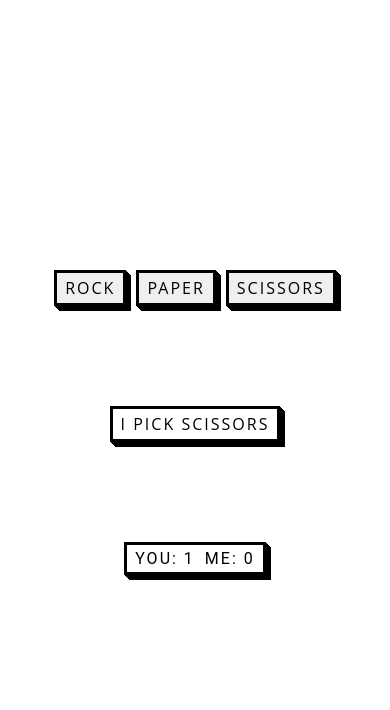
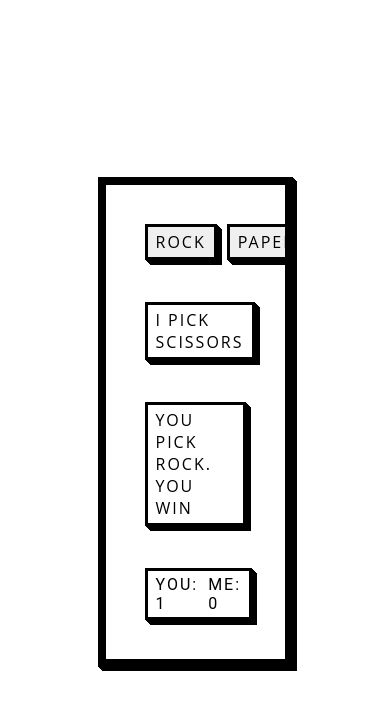
Before and after one commit to drparnassus/R-P-S, a plain HTML site: page index.html in a window 390 px wide. Both pictures are taken after a click on the button "ROCK". Drawn offline with Linux system fonts and the light colour scheme.

Commit message:
add roundResultDisplay. change style to handle mobile vw. style container

```diff
--- a/index.html
+++ b/index.html
@@ -8,6 +8,8 @@
     <link rel="stylesheet" href="style.css">
 </head>
 <body>
+<div id="rpsGame">
+
     <div id="btnBox">
         <button id="btnRock">rock</button>
         <button id="btnPaper">paper</button>
@@ -15,12 +17,14 @@
     </div>
     <div id="cpuMove">play a best of 5?
     </div>
+    <div id="roundResultDisplay">Round Results
+    </div>
     <div id="scoreboard">
         <span id="playerScore">You: 0
         </span>
         <span id="computerScore">Me: 0
         </span>
     </div>
-
+</div>
 </body>
 </html>
--- a/script.js
+++ b/script.js
@@ -10,6 +10,7 @@ const scoreboard = document.querySelector("#scoreboard");
 const playerScore = document.querySelector("#playerScore");
 const computerScore = document.querySelector("#computerScore");
 const cpuMove = document.querySelector("#cpuMove");
+const roundResultDisplay = document.querySelector("#roundResultDisplay");
 
 function updateScores(p, c) {
   playerScore.textContent=`You: ${p}`;
@@ -23,7 +24,6 @@ function updateCpuMove(cM) {
     cpuMove.textContent = `I pick ${cM}`;
   }
 }
-
 
 function rngMaybe(min, max) {
   return Math.floor(Math.random() * (max - min + 1) + min)
@@ -59,18 +59,32 @@ function getPLayerSelection() {
   }
 }
 
+function updateResultDisplay(a,b,c) {
+  if (c==1) {
+    roundResultDisplay.textContent = `You pick ${a}. You win`;
+  }
+  else if (c==2) {
+    roundResultDisplay.textContent = `You pick ${a}. You lose`;
+  }
+  else if (c==0) {
+    roundResultDisplay.textContent = `You pick ${a}. It's a tie`;
+  }
+}
 
 function playRound(playerChoice, computerChoice) {
   if (playerChoice == computerChoice) {
-    console.log(`it's a tie! the score is ${playerWins} to ${computerWins}`);
+    updateResultDisplay(playerChoice, computerChoice, 0);
+    //console.log(`it's a tie! the score is ${playerWins} to ${computerWins}`);
   }
   else if ((playerChoice == rock && computerChoice == paper) || (playerChoice == paper && computerChoice == scissors) || (playerChoice == scissors && computerChoice == rock)) {
     ++computerWins;
-    console.log(`you lose! ${computerChoice} beats ${playerChoice}! the score is ${playerWins} to ${computerWins}`);
+    updateResultDisplay(playerChoice, computerChoice, 2);
+    //console.log(`you lose! ${computerChoice} beats ${playerChoice}! the score is ${playerWins} to ${computerWins}`);
   }
   else {
     ++playerWins;
-    console.log(`you win! ${playerChoice} beats ${computerChoice}! the score is ${playerWins} to ${computerWins}`);
+    updateResultDisplay(playerChoice, computerChoice, 1);
+    //console.log(`you win! ${playerChoice} beats ${computerChoice}! the score is ${playerWins} to ${computerWins}`);
   }
   updateCpuMove(computerChoice);
   updateScores(playerWins, computerWins);
--- a/style.css
+++ b/style.css
@@ -10,10 +10,31 @@ body {
     height: 100vh;
     justify-content: center;
     gap: 100px;
+    align-items: center;
 }
 
+#rpsGame {
+    display: flex;
+    flex-direction: column;
+    gap: 5vh;
+    border: 1vh solid;
+    padding: 5vh;
+    box-shadow: 1px 1px 0px 0px, 2px 2px 0px 0px, 3px 3px 0px 0px, 4px 4px 0px 0px, 5px 5px 0px 0px;
+    max-width: 50vw; /* Adjust the maximum width as needed */
+    width: 90%;
+    height: auto;
+    position: relative;
+    overflow: auto;
+}
 
-#btnBox, #cpuMove {
+@media (max-width: 768px) {
+    #rpsGame {
+        padding: 10%; /* Adjust padding for smaller screens */
+        box-shadow: 0px 0px 0px 0px, 1px 1px 0px 0px, 2px 2px 0px 0px, 3px 3px 0px 0px, 4px 4px 0px 0px;
+    }
+}
+
+#btnBox, #cpuMove, #roundResultDisplay {
     display: flex;
     gap: 10px;
     justify-content: center;
@@ -29,7 +50,7 @@ body {
     margin: 0 auto;
 }
 
-#btnRock, #btnPaper, #btnScissors, #scoreboard, #cpuMove {
+#btnRock, #btnPaper, #btnScissors, #scoreboard, #cpuMove, #roundResultDisplay {
     font-family: "Open Sans", sans-serif;
     font-size: 16px;
     letter-spacing: 2px;
@@ -49,6 +70,7 @@ body {
     box-shadow: 0px 0px 0px 0px;
     top: 5px;
     left: 5px;
+    background-color: rgba(0, 0, 0, 0.7);
   }
 
 @media (min-width: 768px) {
```
